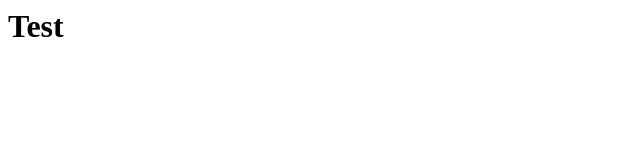
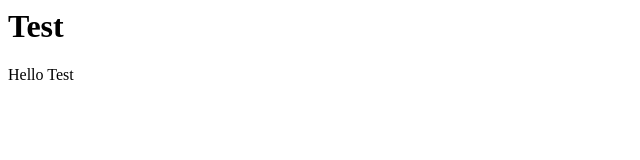
Before and after one commit to ozlevka/augury, a plain HTML site: page project/index.html in a window 1280 px wide. Shown: the full height of the page, 0-640 px from the left. Drawn offline with Linux system fonts and the light colour scheme.

Commit message:
Add one more test

```diff
--- a/project/index.html
+++ b/project/index.html
@@ -2,5 +2,10 @@
     <head></head>
     <body>
         <h1>Test</h1>
+        <div>
+            <p>
+                Hello Test
+            </p>
+        </div>
     </body>
 </html>
```
